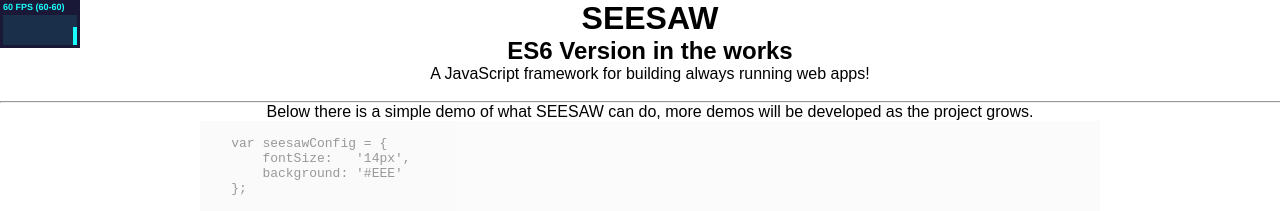
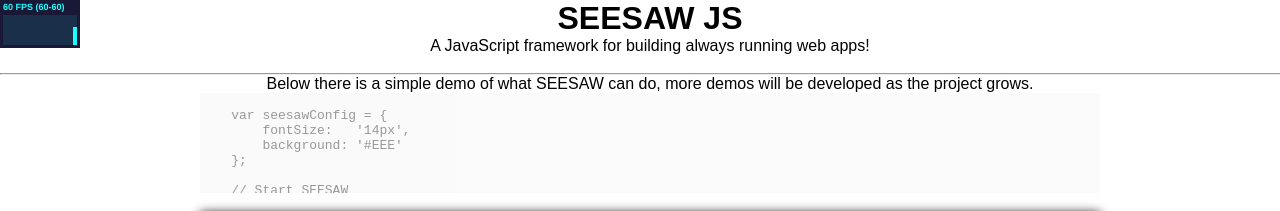
Before and after one commit to cajogos/seesaw, a plain HTML site: page index.html in a window 1280 px wide. Shown: the top 211 px of the page. Drawn offline with Linux system fonts and the light colour scheme.

Commit message:
Renamed to Seesaw JS and removed ES6 promo

```diff
--- a/index.html
+++ b/index.html
@@ -20,9 +20,7 @@
 </head>
 <body>
 <div class="container">
-    <h1>SEESAW</h1>
-
-    <h2>ES6 Version in the works</h2>
+    <h1>SEESAW JS</h1>
 
     <p>A JavaScript framework for building always running web apps!</p>
     <br/>
@@ -84,9 +82,7 @@
         </pre>
     </div>
 
-    <div id="seesaw-zone">
-        <!-- NOTHING TO DO HERE -->
-    </div>
+    <div id="seesaw-zone"></div>
     <hr/>
     <footer>
         <a target="_blank" href="http://github.com/cajogos/seesaw">
```
